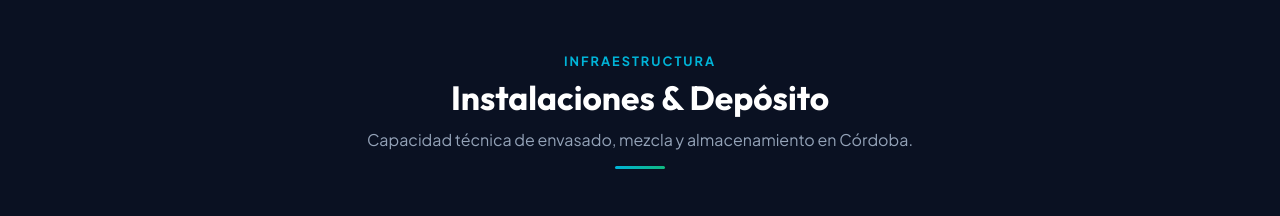
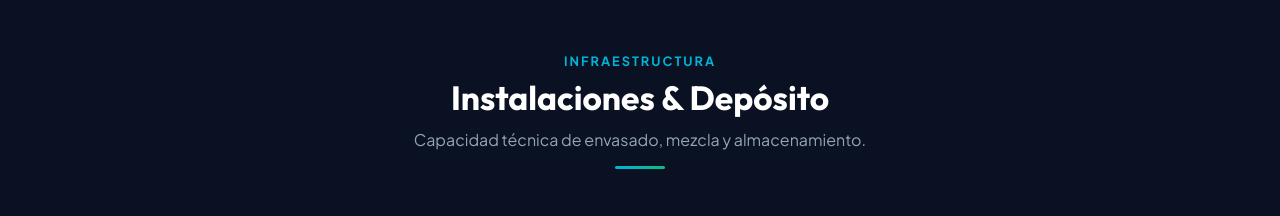
Before and after one commit to punhold/dpq, a website built with Vite: page index.html in a window 1280 px wide. Shown: the part 5800-6016 px from the top of the page. Built offline with nearby package versions, Linux system fonts and the light colour scheme.

Commit message:
Quitar 'en Córdoba' de la descripción de la planta

```diff
--- a/index.html
+++ b/index.html
@@ -222,7 +222,7 @@
       <div class="section-header text-center">
         <span class="section-subtitle">INFRAESTRUCTURA</span>
         <h2 class="section-title">Instalaciones & Depósito</h2>
-        <p class="section-desc">Capacidad técnica de envasado, mezcla y almacenamiento en Córdoba.</p>
+        <p class="section-desc">Capacidad técnica de envasado, mezcla y almacenamiento.</p>
         <div class="title-line"></div>
       </div>
 
```
